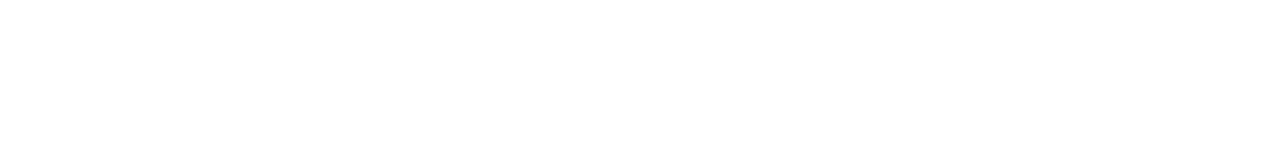
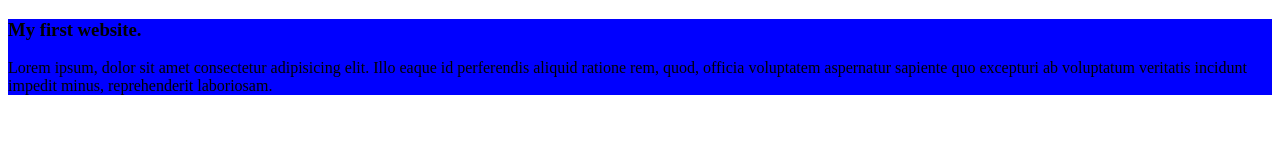
Before and after one commit to IconicZestore01/my-simple-website, a plain HTML site: page index.html in a window 1280 px wide. Drawn offline with Linux system fonts and the light colour scheme.

Commit message:
added the first blog

```diff
--- a/index.html
+++ b/index.html
@@ -4,8 +4,12 @@
     <meta charset="UTF-8">
     <meta name="viewport" content="width=device-width, initial-scale=1.0">
     <title>My Simple Website</title>
+    <link rel="stylesheet" href="style/im.css">
 </head>
 <body>
-
+    <div>
+        <h3>My first website.</h3>
+        <p>Lorem ipsum, dolor sit amet consectetur adipisicing elit. Illo eaque id perferendis aliquid ratione rem, quod, officia voluptatem aspernatur sapiente quo excepturi ab voluptatum veritatis incidunt impedit minus, reprehenderit laboriosam.</p>
+    </div>
 </body>
 </html>
--- /dev/null
+++ b/style/im.css
@@ -0,0 +1,3 @@
+div{
+   background-color: blue;
+}
```
